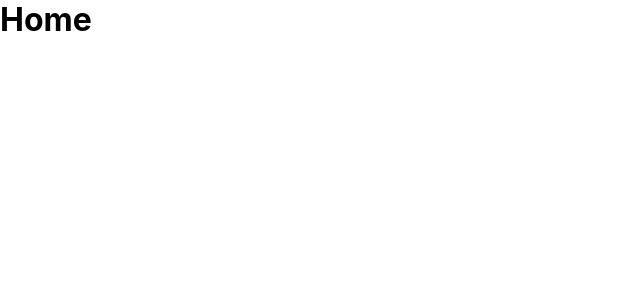
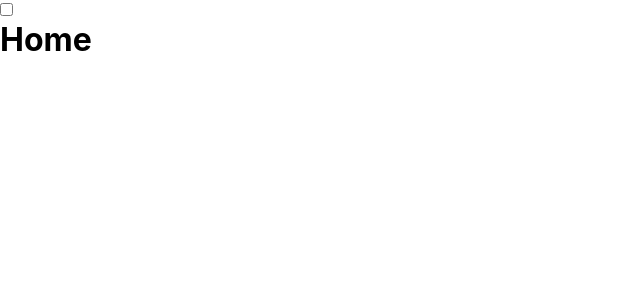
Before and after one commit to cursedxp/devjobs-web-app, a React (Create React App) app: page / in a window 1280 px wide. Shown: the top 300 px of the page, without its empty margins (0-640 px from the left). Built offline with nearby package versions, Linux system fonts and the light colour scheme.

Commit message:
header added to home page

```diff
--- a/src/pages/Home.jsx
+++ b/src/pages/Home.jsx
@@ -1,8 +1,14 @@
 import { useContext } from "react";
 import { ThemeContext } from "../context/context";
+import Header from "../components/header/Header";
 
 export default function Home() {
   const theme = useContext(ThemeContext);
 
-  return <h1>Home</h1>;
+  return (
+    <main>
+      <Header></Header>
+      <h1>Home</h1>
+    </main>
+  );
 }
```
